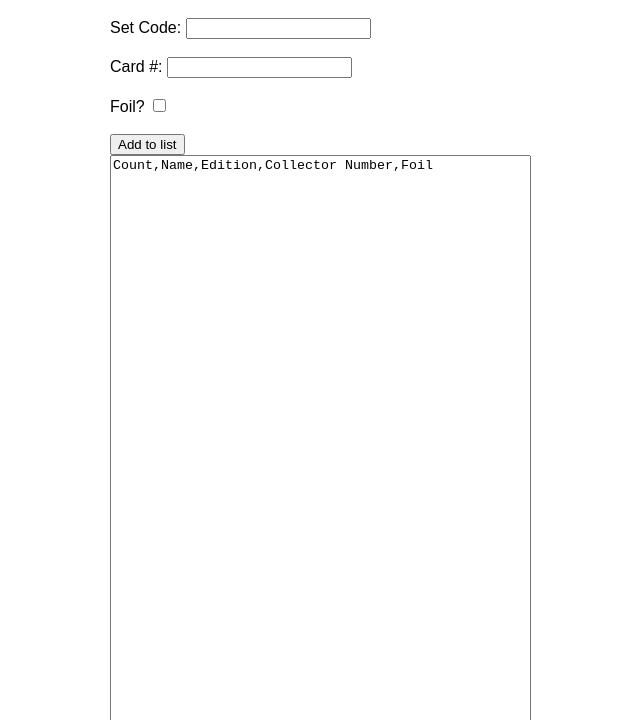
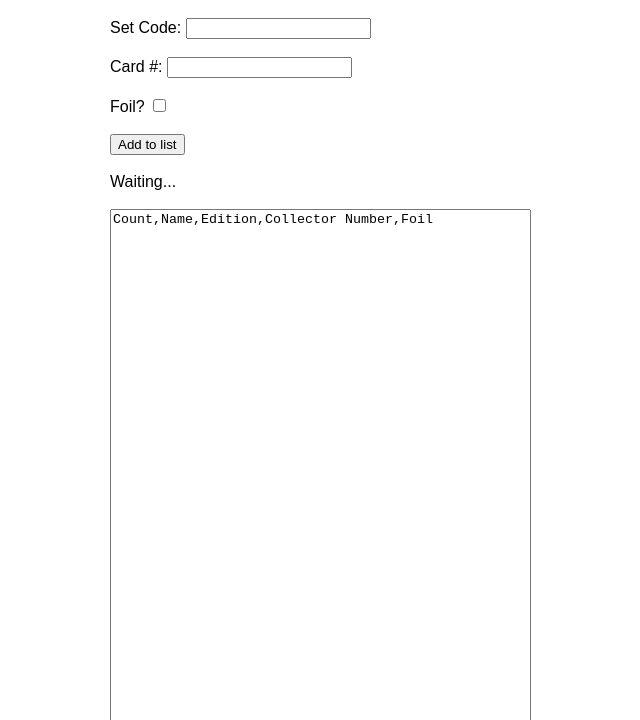
Before and after one commit to carl61433/MtGCollectionSimplifier-HTML, a plain HTML site: page MtGCollectionSimplifier.html in a window 1280 px wide. Shown: the part 80-800 px from the top of the page, without its empty margins (130-770 px from the left). Drawn offline with Linux system fonts and the light colour scheme.

Commit message:
Error checking updates/messages, updated file name

```diff
--- a/index.html
+++ b/MtGCollectionSimplifier.html
@@ -46,7 +46,9 @@
         <label class="input-field">Foil?</label>
         <input type="checkbox" id="foil-checkbox" name="foil-checkbox"><br><br>
 
-        <button id="add-to-list-button">Add to list</button>
+        <button id="add-to-list-button">Add to list</button><br><br>
+
+        <label id="error-message">Waiting...</label><br><br>
     </div>
 
     <div class="infobox">
@@ -55,6 +57,7 @@
     </div>
 
 	<script>
+        let label = document.getElementById("error-message");
 		const mapData = new Map();
 		mapData.set("Initial","Count,Name,Edition,Collector Number,Foil");
 		//Map should be something like ("SET,#,FOIL", {$cardCount, $nameFromJSON, $setCode, $cardNumber, foil})
@@ -75,8 +78,11 @@
                 const response = await fetch(cardURL);
 
                 if (!response.ok) {
+                    label.innerHTML = `${response.status}`;
                     throw new Error(`HTTP error! status: ${response.status}`);
                 }
+
+                label.innerHTML = "Success!";
 
                 const cardJson = await response.json();
                 //Need to get name from json
```
